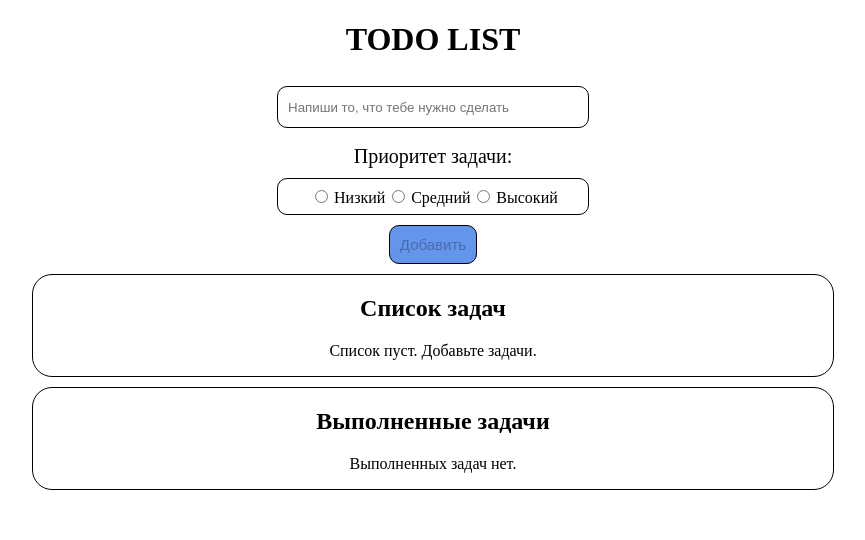
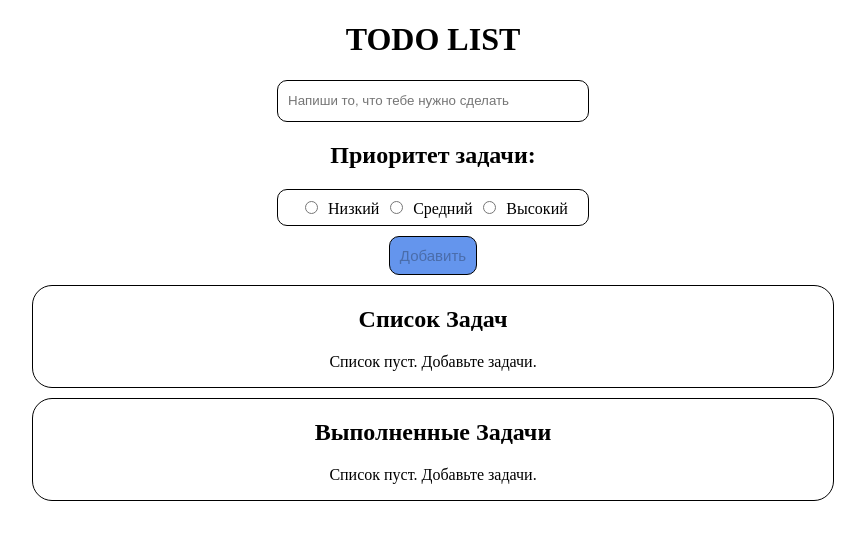
Before and after one commit to Kabatov/todos, a Vue app: page / in a window 1280 px wide. Shown: the top 540 px of the page, without its empty margins (207-1072 px from the left). Built offline with nearby package versions, Linux system fonts and the light colour scheme.

Commit message:
Убрал лишний компонент, поменял функционал кнопок и изменил классы по БЭМ

```diff
--- a/src/App.vue
+++ b/src/App.vue
@@ -1,14 +1,17 @@
 <template>
-  <div class="container">
+  <div class="todo-app">
     <TodoTitle />
     <TodoAddTask @add-task="addTask"/>
     <TodoList
       :task-list="taskList"
-      @delete="todoDelete"
+      @delete-todo="(id) => deleteTodo(id, 'taskList', 'taskListCompleted')"
+      :title="'Список Задач'"
+      @update-task="updateTask"
     />
-    <TodoListCompleted
-      :task-list-completed="taskListCompleted"
-      @delete-complete="todoCompletedButton"
+    <TodoList
+      :task-list="taskListCompleted"
+      @delete-todo="(id) => deleteTodo(id, 'taskListCompleted', 'taskList')"
+      :title="'Выполненные Задачи'"
     />
   </div>
 </template>
@@ -16,15 +19,13 @@
 <script>
 import TodoAddTask from './components/TodoAddTask.vue';
 import TodoList from './components/TodoList.vue';
-import TodoListCompleted from './components/TodoListCompleted.vue';
 import TodoTitle from './components/TodoTitle.vue';
 
 export default {
   components: {
     TodoTitle,
     TodoList,
-    TodoAddTask,
-    TodoListCompleted
+    TodoAddTask
   },
 
   data() {
@@ -39,7 +40,7 @@ export default {
       handler() {
         const priorityOrder = { High: 1, Medium: 2, Low: 3 }
 
-        this.taskList.sort((a, b) => priorityOrder[a.priority_status] - priorityOrder[b.priority_status]);
+        this.taskList.sort((a, b) => priorityOrder[a.priorityStatus] - priorityOrder[b.priorityStatus]);
       },
       deep: true
     }
@@ -47,33 +48,32 @@ export default {
   },
 
   methods: {
-    addTask(task_description, priority_status) {
+    addTask({taskDescription, priorityStatus}) {
       const newTask = {
         id: Date.now(),
-        task_description,
-        priority_status
+        taskDescription,
+        priorityStatus
       };
       this.taskList.push(newTask);
     },
 
-    todoDelete(id) {
-      const itemIndex = this.taskList.findIndex(item => item.id === id)
+    deleteTodo(id, mainArr, secondArr) {
+      const itemIndex = this[mainArr].findIndex(item => item.id === id)
 
       if (itemIndex !== -1) {
-        this.taskListCompleted.push(this.taskList[itemIndex])
+        this[secondArr].push(this[mainArr][itemIndex])
       }
 
-      this.taskList = this.taskList.filter((task) => id !== task.id);
+      this[mainArr] = this[mainArr].filter((task) => id !== task.id);
     },
 
-    todoCompletedButton(id) {
-      const itemIndex = this.taskListCompleted.findIndex(item => item.id === id)
-
-      if (itemIndex !== -1) {
-        this.taskList.push(this.taskListCompleted[itemIndex])
-      }
-
-      this.taskListCompleted = this.taskListCompleted.filter((task) => id !== task.id);
+    updateTask({description, id}) {
+      this.taskList = this.taskList.map((task) => {
+        if(task.id === id) {
+          task.taskDescription = description
+        }
+        return task
+      });
     }
   }
 }
@@ -81,7 +81,7 @@ export default {
 </script>
 
 <style>
-.container {
+.todo-app {
   text-align: center;
   margin: 0 auto;
 }
--- a/src/components/TodoAddTask.vue
+++ b/src/components/TodoAddTask.vue
@@ -1,42 +1,46 @@
 <template>
     <div class="todo-add-task">
       <input
-        class="todo-add-input"
-        type="text"
+        class="todo-add-task__input"
         placeholder="Напиши то, что тебе нужно сделать"
-        v-model="addTaskInput"
+        v-model="inputTask"
         >
-      <div class="todo-task-priority">
-        <legend>Приоритет задачи:</legend>
-        <div class="todo-priority-container">
+      <form class="todo-add-task__form">
+        <h2>Приоритет задачи:</h2>
+        <div class="todo-add-task__priority">
+          <label>
             <input
+              class="todo-add-task__input-priority"
               type="radio"
               v-model="priority"
               value="Low"
-            name="priority-button"
             />
-          <label for="low">Низкий</label>
-
+            Низкий
+          </label>
+          <label>
             <input
+              class="todo-add-task__input-priority"
               type="radio"
               v-model="priority"
               value="Medium"
-            name="priority-button"
             />
-          <label for="medium">Средний</label>
-
+            Средний
+          </label>
+          <label>
             <input
+              class="todo-add-task__input-priority"
               type="radio"
               v-model="priority"
               value="High"
-            name="priority-button" />
-          <label for="high">Высокий</label>
+            />
+            Высокий
+          </label>
         </div>
-      </div>
+      </form>
       <button
-        class="todo-add-button"
+        class="todo-add-task__button"
         @click="addTask"
-        :disabled="addTaskInput.length === 0 || priority === null"
+        :disabled="!inputTask.length || !priority"
       >
         Добавить
       </button>
@@ -49,15 +53,18 @@ export default {
 
     data() {
         return {
-            addTaskInput: '',
+          inputTask: '',
           priority: null
         }
     },
 
     methods: {
       addTask() {
-            this.$emit('add-task', this.addTaskInput, this.priority);
-            this.addTaskInput = '';
+            this.$emit('add-task', {
+              taskDescription: this.inputTask,
+              priorityStatus: this.priority
+            });
+            this.inputTask = '';
             this.priority = null;
         }
     }
@@ -65,7 +72,8 @@ export default {
 </script>
 
 <style>
-.todo-add-input {
+
+.todo-add-task__input {
     width: 290px;
     height: 20px;
     border: 1px solid black;
@@ -73,7 +81,7 @@ export default {
     padding: 10px;
 }
 
-.todo-add-button {
+.todo-add-task__button {
     padding: 10px;
     border: 1px solid black;
     border-radius: 10px;
@@ -81,24 +89,16 @@ export default {
     font-size: 15px;
 }
 
-.todo-task-priority {
+.todo-add-task__form {
   margin-top: 10px;
   padding-bottom: 10px;
 }
 
-p, label {
-  font: 14px;
-}
-
-input {
+.todo-add-task__input-priority {
   margin: 0.4rem;
 }
 
-legend {
-  font-size: 20px;
-}
-
-.todo-priority-container {
+.todo-add-task__priority {
   width: 300px;
   text-align: center;
   margin-top: 10px;
--- a/src/components/TodoItem.vue
+++ b/src/components/TodoItem.vue
@@ -1,77 +1,65 @@
 <template>
     <li class="todo-item">
         <input
-            class="todo-input-task"
-            type="text"
-            name="Пердеть"
-            :value=task_description
+            class="todo-item__input-task"
+            name="Глядеть"
+            v-model="description"
         >
-        <!-- <p class="todo-input-task">{{ task_description }}</p> -->
         <button
+            class="todo-item__add-button"
             @click="todoDeleteItem"
-            :style="uncompletedTaskButtonStyle"
         >
             Выполненно
         </button>
         <button
-            @click="todoDeleteItemComplete"
-            :style="completedTaskButtonStyle"
+            class="todo-item__delete-button"
+            @click="todoDeleteItem"
         >
             Не выполненно
         </button>
         <div>
             <span>Приоритет:</span>
-            <p class="todo-priority-status">{{ priority_status }}</p>
+            <p class="todo-item__priority-status">{{ priorityStatus }}</p>
         </div>
     </li>
 </template>
 
 <script>
 export default {
-    data() {
-        return {
-            uncompletedTaskButtonStyle: {
-                border: '1px solid black',
-                borderRadius: '10px',
-                backgroundColor: 'cornflowerblue',
-                width: '100px',
-                height: '50px',
-                fontSize: '14px'
-            },
-
-            completedTaskButtonStyle: {
-                border: '1px solid black',
-                borderRadius: '10px',
-                backgroundColor: 'red',
-                width: '100px',
-                height: '50px',
-                fontSize: '14px'
-            },
-        }
-    },
 
     props: {
         id: {
             type: Number,
             required: true
         },
-        task_description: {
+        taskDescription: {
             type: String,
             required: true
         },
-        priority_status: {
+        priorityStatus: {
             type: String,
             required: true
         },
     },
 
+    data() {
+        return {
+            description: this.taskDescription,
+        }
+    },
+
+    watch: {
+        description(newDes) {
+            this.$emit('update-task', {
+                description: newDes,
+                id: this.id
+            })
+        }
+    },
+
     methods: {
         todoDeleteItem() {
             this.$emit('delete', this.id);
-        },
-
-        todoDeleteItemComplete() {
-            this.$emit('delete-complete', this.id);
         }
     }
 
@@ -79,7 +67,13 @@ export default {
 </script>
 
 <style>
-.todo-input-task {
+.todo-item {
+    display: flex;
+    justify-content: space-around;
+    padding-bottom: 15px;
+}
+
+.todo-item__input-task {
   outline: none;
   border: none;
   border: solid 0 #f2f2f2;
@@ -87,9 +81,21 @@ export default {
   font-size: 16px;
 }
 
-.todo-item {
-    display: flex;
-    justify-content: space-around;
-    padding-bottom: 15px;
+.todo-item__add-button {
+    border: 1px solid black;
+    border-radius: 10px;
+    background-color: cornflowerblue;
+    width: 100px;
+    height: 50px;
+    font-size: 14px;
+}
+
+.todo-item__delete-button {
+    border: 1px solid black;
+    border-radius: 10px;
+    background-color: red;
+    width: 100px;
+    height: 50px;
+    font-size: 14px;
 }
 </style>
--- a/src/components/TodoList.vue
+++ b/src/components/TodoList.vue
@@ -1,14 +1,15 @@
 <template>
-  <div class="todo-container">
-    <h2 class="todo-list-completed">Список задач</h2>
-    <ul v-if="taskList.length > 0" class="todo-list">
+  <div class="todo-list">
+    <h2 class="todo-list__title">{{ title }}</h2>
+    <ul v-if="taskList.length > 0" class="todo-list__items">
       <TodoItem
         v-for="item in taskList"
         :key="item.id"
         :id="item.id"
-        :task_description="item.task_description"
-        :priority_status="item.priority_status"
+        :taskDescription="item.taskDescription"
+        :priorityStatus="item.priorityStatus"
         @delete="todoDelete"
+        @update-task="updateTask"
         />
     </ul>
     <p v-else>Список пуст. Добавьте задачи.</p>
@@ -23,18 +24,25 @@ export default {
         TodoItem
     },
 
-    props: ['task-list'],
+    props: ['task-list', 'title'],
 
     methods: {
       todoDelete(id) {
-        this.$emit('delete', id)
+        this.$emit('delete-todo', id)
+      },
+
+      updateTask({description, id}) {
+        this.$emit('update-task', {
+                description,
+                id
+            })
       }
     }
 }
 </script>
 
 <style>
-.todo-container {
+.todo-list {
   margin-top: 10px;
   margin-left: auto;
   margin-right: auto;
@@ -44,7 +52,7 @@ export default {
   border-radius: 20px;
 }
 
-.todo-list {
+.todo-list__items {
   list-style: none;
   padding: 0;
 }
--- a/src/components/TodoListCompleted.vue
+++ /dev/null
@@ -1,39 +0,0 @@
-<template>
-  <div class="todo-container">
-    <h2 class="todo-list-completed">Выполненные задачи</h2>
-    <ul v-if="taskListCompleted.length > 0" class="todo-list">
-        <TodoItem
-            v-for="item in taskListCompleted"
-            :key="item.id"
-            :id="item.id"
-            :task_description="item.task_description"
-            :priority_status="item.priority_status"
-            :todo-delete-task="todoDeleteCompleted"
-            @delete-complete="todoDeleteCompleted"
-        />
-    </ul>
-    <p v-else>Выполненных задач нет.</p>
-  </div>
-</template>
-
-<script>
-import TodoItem from './TodoItem.vue';
-
-export default {
-    components: {
-        TodoItem
-    },
-
-    props: ['task-list-completed'],
-
-    methods: {
-        todoDeleteCompleted(id) {
-            this.$emit('delete-complete', id);
-        },
-    },
-}
-</script>
-
-<style>
-
-</style>
```
Lines whose indentation alone changed are shown as unchanged.
